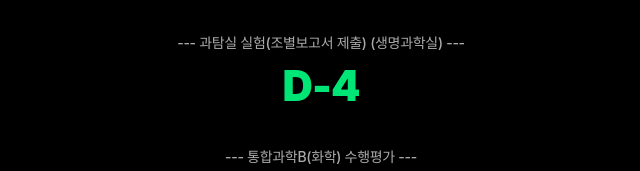
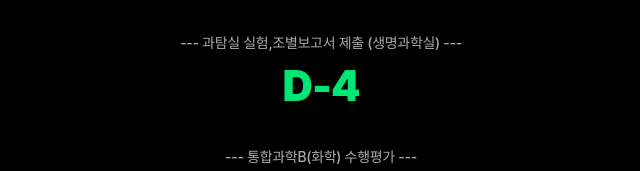
Before and after one commit to stevelee0122/d-day, a plain HTML site: page index.html in a window 1280 px wide. Shown: the part 213-384 px from the top of the page, 319-959 px from the left. Drawn offline with Linux system fonts and the light colour scheme.

Commit message:
index.html 업데이트

```diff
--- a/index.html
+++ b/index.html
@@ -70,7 +70,7 @@
 
 
     <div class="dday-container">
-        <div class="title">--- 과탐실 실험(조별보고서 제출) (생명과학실) ---</div>
+        <div class="title">--- 과탐실 실험,조별보고서 제출 (생명과학실) ---</div>
         <div class="count" data-date="2026-06-16">계산 중...</div>
     </div>
 
```
